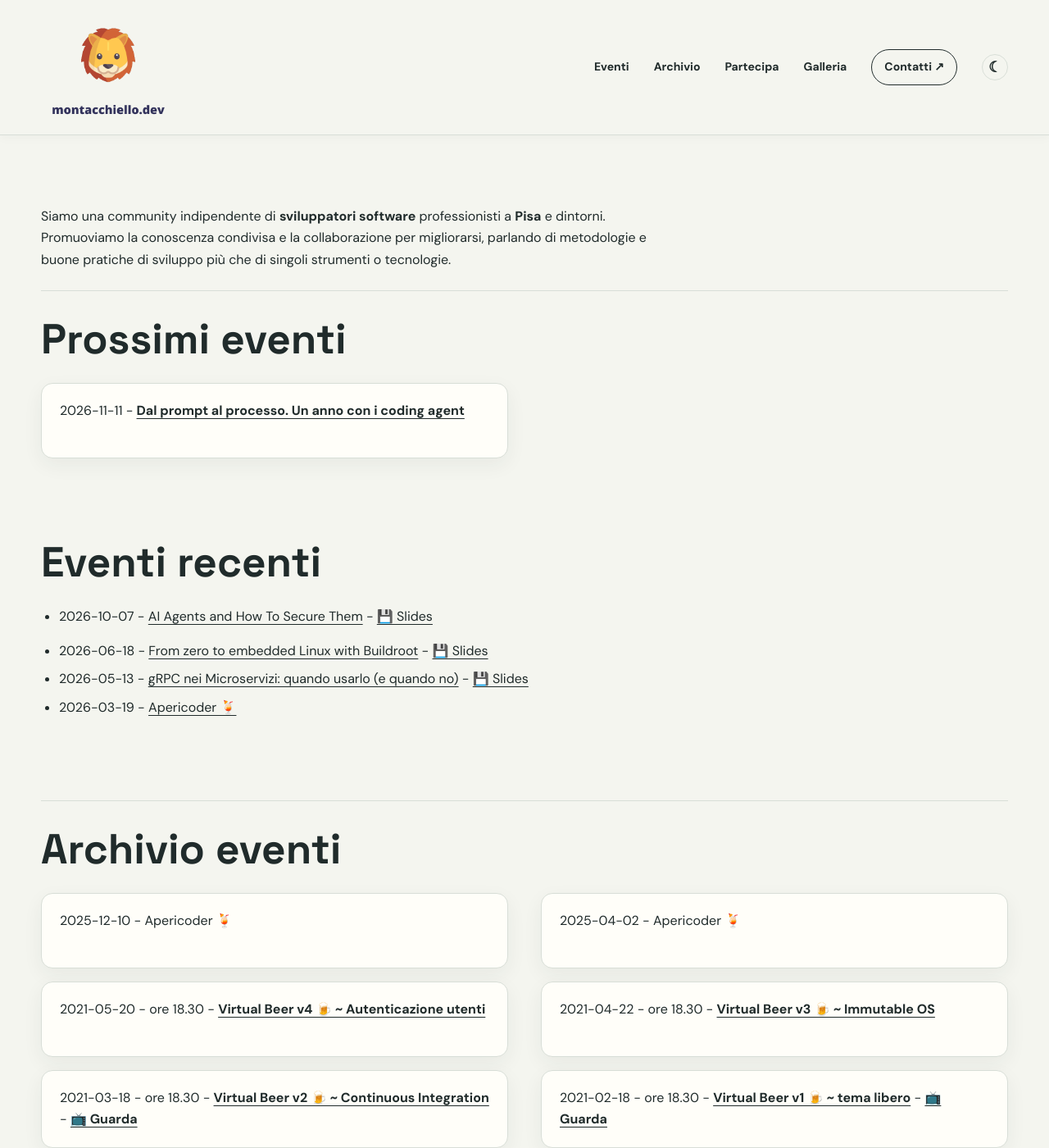
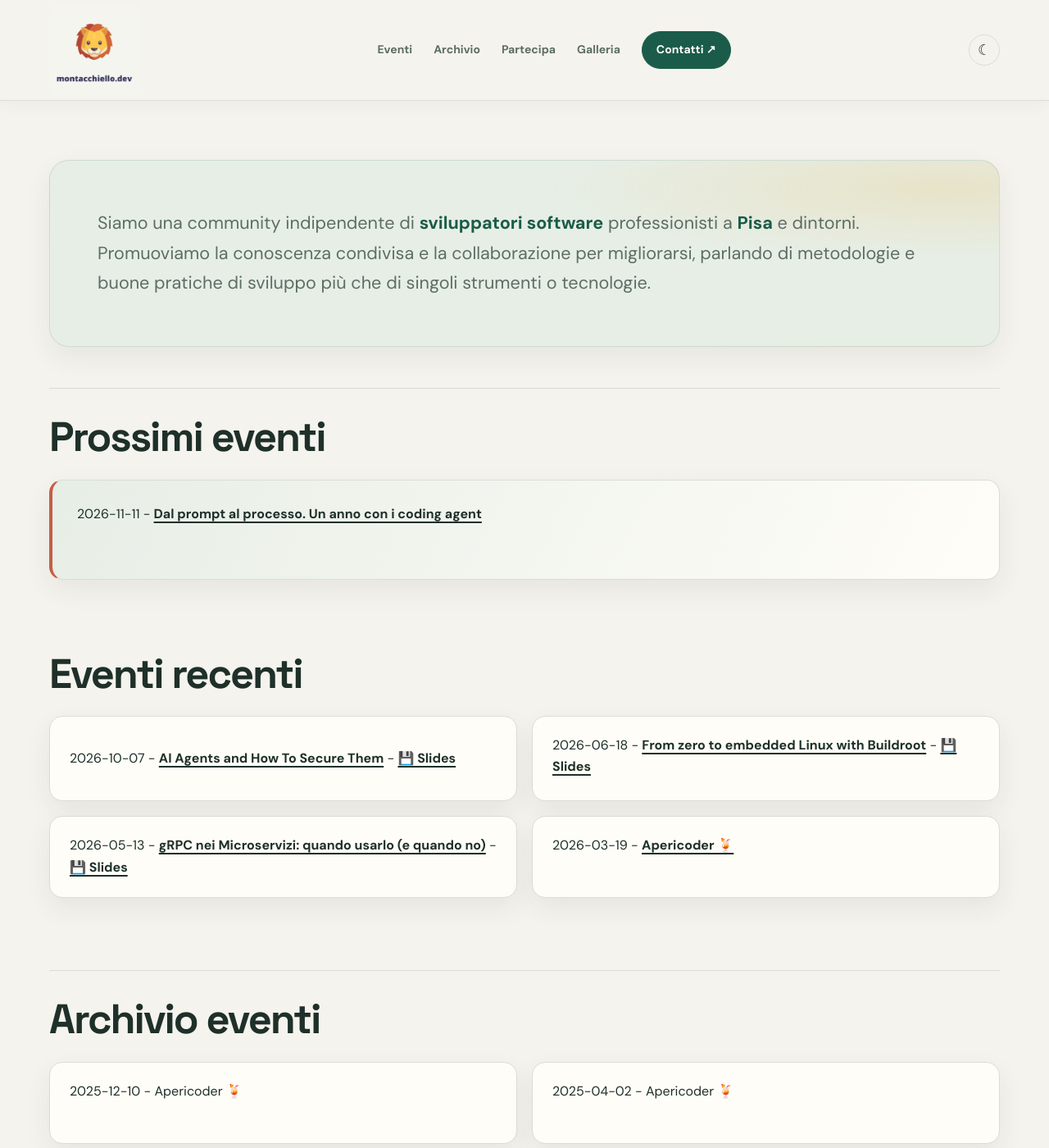
Before and after one commit to montacchiello-dev/montacchiello-dev.github.io, a Jekyll site: the page built from README.md, in a window 1280 px wide and 1400 px high. Shown: the whole window at 82% size. Built offline with Jekyll 4.4.1, drawn with Linux system fonts in a browser that asks for light colours.

Commit message:
New look and new event

```diff
--- a/_layouts/default.html
+++ b/_layouts/default.html
@@ -23,7 +23,6 @@
       <div class="shell header-inner">
         <a class="brand" href="{{ '/' | relative_url }}" aria-label="Montacchiello.dev, home">
           <img class="logo-light" src="{{ '/images/logo-light.png' | relative_url }}" alt="Montacchiello.dev">
-          <img class="logo-dark" src="{{ '/images/logo.png' | relative_url }}" alt="Montacchiello.dev">
         </a>
         <nav class="site-nav" aria-label="Navigazione principale">
           <a href="{{ '/' | relative_url }}#events">Eventi</a>
@@ -31,10 +30,10 @@
           <a href="{{ '/' | relative_url }}#join">Partecipa</a>
           <a href="{{ '/' | relative_url }}#gallery">Galleria</a>
           <a class="nav-cta" href="{{ '/' | relative_url }}#contacts">Contatti <span aria-hidden="true">↗</span></a>
-          <div class="theme-switch">
-            <button type="button" data-theme-toggle aria-label="Attiva il tema scuro" title="Attiva il tema scuro"><span class="theme-icon-light" aria-hidden="true">&#9788;</span><span class="theme-icon-dark" aria-hidden="true">&#9790;</span></button>
-          </div>
         </nav>
+        <div class="theme-switch">
+          <button type="button" data-theme-toggle aria-label="Attiva il tema scuro" title="Attiva il tema scuro"><span class="theme-icon-light" aria-hidden="true">&#9788;</span><span class="theme-icon-dark" aria-hidden="true">&#9790;</span></button>
+        </div>
       </div>
     </header>
 
--- a/assets/css/style.scss
+++ b/assets/css/style.scss
@@ -4,31 +4,32 @@
 @import url('https://fonts.googleapis.com/css2?family=DM+Sans:wght@400;500;700&family=Space+Grotesk:wght@400;500;600;700&display=swap');
 
 :root {
-  --ink: #202b2b;
-  --muted: #64706d;
-  --paper: #f4f5ef;
-  --white: #fffef9;
-  --line: #d8ded7;
-  --green: #1e6b5c;
-  --coral: #ef715b;
-  --yellow: #f4c95d;
-  --shell: min(1180px, calc(100% - 48px));
-  --header-bg: rgba(244, 245, 239, .96);
-  --card-bg: #fffef9;
-  --card-shadow: 0 8px 24px rgba(32, 43, 43, .06);
+  --ink: #1e3029;
+  --muted: #5c6e65;
+  --paper: #f5f3ed;
+  --white: #fffdf8;
+  --line: #d9ded5;
+  --green: #1a5c49;
+  --coral: #c65d45;
+  --yellow: #e9bd61;
+  --shell: min(1160px, calc(100% - 64px));
+  --header-bg: rgba(245, 243, 237, .94);
+  --card-bg: #fffdf8;
+  --hero-bg: #e7eee6;
+  --card-shadow: 0 12px 32px rgba(30, 48, 41, .07);
 }
 
 :root[data-theme='dark'] {
-  --ink: #f1f2e9;
-  --muted: #c4c4de;
-  --paper: #32325b;
-  --white: #f8f8ef;
-  --line: #53538a;
-  --green: #25254a;
-  --coral: #ff947b;
-  --yellow: #f5cf67;
-  --header-bg: rgba(50, 50, 91, .97);
-  --card-bg: #3c3c6b;
+  --ink: #f2f0e8;
+  --muted: #b8c5bb;
+  --paper: #17251f;
+  --line: #3a4d42;
+  --green: #25483a;
+  --coral: #e9876d;
+  --yellow: #f0cb79;
+  --header-bg: rgba(23, 37, 31, .96);
+  --card-bg: #20342b;
+  --hero-bg: #233d31;
   --card-shadow: 0 8px 24px rgba(0, 0, 0, .2);
 }
 
@@ -43,64 +44,73 @@ body {
   font-family: 'DM Sans', sans-serif;
   font-size: 16px;
   line-height: 1.65;
+  -webkit-font-smoothing: antialiased;
 }
 
 a { color: inherit; text-decoration-thickness: 1px; text-underline-offset: 4px; }
-a:hover { color: var(--coral); }
+a:hover { color: var(--green); }
 a:focus-visible { outline: 3px solid var(--coral); outline-offset: 4px; }
 
 .shell { width: var(--shell); margin: 0 auto; }
 
-.site-header { position: sticky; top: 0; z-index: 10; border-bottom: 1px solid var(--line); background: var(--header-bg); box-shadow: 0 2px 12px rgba(32, 43, 43, .04); }
-.header-inner { display: flex; align-items: center; justify-content: space-between; min-height: 60px; gap: 32px; }
-.brand img { display: block; width: 164px; height: auto; }
-:root[data-theme='light'] .logo-dark, :root[data-theme='dark'] .logo-light { display: none; }
-.site-nav { display: flex; align-items: center; gap: 30px; font-size: 14px; font-weight: 700; }
+.site-header { position: sticky; top: 0; z-index: 10; border-bottom: 1px solid var(--line); background: var(--header-bg); box-shadow: 0 4px 20px rgba(30, 48, 41, .04); backdrop-filter: blur(16px); }
+.header-inner { display: flex; align-items: center; justify-content: space-between; min-height: 122px; gap: 32px; }
+.brand { display: block; flex: 0 0 110px; width: 110px; height: 110px; overflow: hidden; border-radius: 12px; background: #f4f5ef; text-decoration: none; }
+.brand img { display: block; width: 110px; height: 110px; max-width: none; }
+.site-nav { display: flex; align-items: center; gap: 26px; font-size: 14px; font-weight: 700; }
 .site-nav a { text-decoration: none; }
-.site-nav .nav-cta { padding: 9px 15px; border: 1px solid var(--ink); border-radius: 100px; }
-.site-nav .nav-cta:hover { color: var(--white); background: var(--ink); }
+.site-nav > a:not(.nav-cta) { position: relative; padding: 8px 0; color: var(--muted); transition: color .2s ease; }
+.site-nav > a:not(.nav-cta)::after { position: absolute; right: 0; bottom: 2px; left: 0; height: 2px; transform: scaleX(0); transform-origin: left; background: var(--coral); content: ''; transition: transform .2s ease; }
+.site-nav > a:not(.nav-cta):hover { color: var(--ink); }
+.site-nav > a:not(.nav-cta):hover::after { transform: scaleX(1); }
+.site-nav .nav-cta { padding: 10px 17px; border: 1px solid var(--green); border-radius: 100px; background: var(--green); color: var(--white); transition: background .2s ease, border-color .2s ease, transform .2s ease; }
+.site-nav .nav-cta:hover { transform: translateY(-1px); border-color: var(--coral); background: var(--coral); color: #1e3029; }
 .theme-switch { display: flex; }
-.theme-switch button { display: grid; width: 32px; height: 32px; place-items: center; padding: 0; border: 1px solid var(--line); border-radius: 50%; background: transparent; color: var(--ink); font: inherit; font-size: 18px; line-height: 1; cursor: pointer; }
+.theme-switch button { display: grid; width: 38px; height: 38px; place-items: center; padding: 0; border: 1px solid var(--line); border-radius: 50%; background: transparent; color: var(--ink); font: inherit; font-size: 18px; line-height: 1; cursor: pointer; transition: border-color .2s ease, color .2s ease, background .2s ease; }
 .theme-switch button:hover, .theme-switch button:focus-visible { border-color: var(--coral); color: var(--coral); }
 :root[data-theme='light'] .theme-icon-light, :root[data-theme='dark'] .theme-icon-dark { display: none; }
-.theme-switch button:hover, .theme-switch button:focus-visible { color: var(--coral); }
 
-.page-content { padding: 70px 0 120px; }
-.page-content > h1 { max-width: 800px; margin: 0 0 34px; font-family: 'Space Grotesk', sans-serif; font-size: clamp(3rem, 7vw, 6.5rem); line-height: .95; letter-spacing: 0; }
-.page-content > h2 { margin: 100px 0 26px; font-family: 'Space Grotesk', sans-serif; font-size: clamp(2rem, 4vw, 3.5rem); line-height: 1.05; letter-spacing: 0; }
-.page-content > h2:first-of-type { margin-top: 22px; }
+.page-content { padding: 68px 0 112px; }
+.page-content > h1 { max-width: 900px; margin: 0 0 28px; font-family: 'Space Grotesk', sans-serif; font-size: clamp(3.2rem, 7vw, 6rem); line-height: .98; letter-spacing: -.055em; }
+.page-content > h2 { margin: 88px 0 24px; font-family: 'Space Grotesk', sans-serif; font-size: clamp(2rem, 4vw, 3.15rem); line-height: 1.08; letter-spacing: -.04em; }
+.page-content > h2:first-of-type { margin-top: 20px; }
 .page-content > p, .page-content > ul, .page-content > ol { max-width: 760px; }
 .page-content > p { margin: 0 0 24px; }
 .page-content > ul { padding-left: 22px; }
 .page-content > ul li { margin: 8px 0; }
 .page-content strong { font-weight: 700; }
 
-.home .page-content { padding-top: 86px; }
+.home .page-content { padding-top: 72px; }
 .home .page-content > h2, .home .page-content > h2[id] { scroll-margin-top: 112px; }
-.home .page-content > h1 { max-width: 920px; }
-.home .page-content > h1::after { display: inline-block; width: 18px; height: 18px; margin: 0 0 12px 14px; border-radius: 50%; background: var(--coral); content: ''; }
-.home .page-content > h1 + p { max-width: 640px; color: var(--muted); font-size: 1.2rem; }
+.home .page-content > p:first-child { position: relative; isolation: isolate; overflow: hidden; max-width: none; margin: 0 0 50px; padding: clamp(28px, 5vw, 58px); border: 1px solid rgba(26, 92, 73, .12); border-radius: 24px; background: radial-gradient(ellipse at 94% 15%, rgba(233, 189, 97, .22), transparent 31%), var(--hero-bg); box-shadow: var(--card-shadow); color: var(--muted); font-size: clamp(1.1rem, 2vw, 1.35rem); line-height: 1.7; }
+.home .page-content > p:first-child strong { color: var(--green); }
+:root[data-theme='dark'] .home .page-content > h1 + p strong { color: #9ac8aa; }
 
 #events, #archive, #join, #sponsor, #gallery, #contacts { padding-top: 32px; border-top: 1px solid var(--line); }
-#events + ul, #archive + ul { display: grid; grid-template-columns: repeat(2, minmax(0, 1fr)); gap: 16px 40px; max-width: none; padding: 0; list-style: none; }
-#events + ul li, #archive + ul li { min-height: 92px; margin: 0; padding: 20px 22px; border: 1px solid var(--line); border-radius: 14px; background: var(--card-bg); box-shadow: var(--card-shadow); transition: transform .2s ease, border-color .2s ease, box-shadow .2s ease; }
-#events + ul li:hover, #archive + ul li:hover { transform: translateY(-3px); border-color: var(--coral); box-shadow: 0 12px 28px rgba(32, 43, 43, .12); }
-#events + ul li a, #archive + ul li a { font-weight: 700; }
-.contact-qr { width: 280px; max-width: 100%; margin: 40px 0 0; text-align: center; padding: 12px; border: 1px solid var(--line); border-radius: 14px; background: #fff; box-shadow: var(--card-shadow); }
+#events + ul, .home .page-content > h2:nth-of-type(2) + ul, #archive + ul { display: grid; grid-template-columns: repeat(2, minmax(0, 1fr)); gap: 18px; max-width: none; padding: 0; list-style: none; }
+#events + ul li, .home .page-content > h2:nth-of-type(2) + ul li, #archive + ul li { min-height: 100px; margin: 0; padding: 22px 24px; border: 1px solid var(--line); border-radius: 16px; background: var(--card-bg); box-shadow: var(--card-shadow); transition: transform .2s ease, border-color .2s ease, box-shadow .2s ease; }
+#events + ul li:first-child { grid-column: 1 / -1; min-height: 122px; padding: 28px 30px; border-left: 4px solid var(--coral); background: linear-gradient(115deg, var(--hero-bg), var(--card-bg)); }
+#events + ul li:hover, .home .page-content > h2:nth-of-type(2) + ul li:hover, #archive + ul li:hover { transform: translateY(-3px); border-color: var(--coral); box-shadow: 0 16px 34px rgba(30, 48, 41, .12); }
+#events + ul li a, .home .page-content > h2:nth-of-type(2) + ul li a, #archive + ul li a { font-weight: 700; text-decoration-thickness: 1.5px; }
+#join + ul { display: grid; grid-template-columns: repeat(3, minmax(0, 1fr)); gap: 14px; max-width: none; padding: 0; list-style: none; }
+#join + ul li { margin: 0; padding: 20px; border: 1px solid var(--line); border-radius: 16px; background: var(--card-bg); }
+#join + ul li a { font-weight: 700; }
+.contact-qr { width: 280px; max-width: 100%; margin: 36px 0 0; text-align: center; padding: 14px; border: 1px solid var(--line); border-radius: 16px; background: #fff; box-shadow: var(--card-shadow); }
 .contact-qr a { display: block; text-decoration: none; }
 .contact-qr span { display: block; margin-top: 10px; color: #202b2b; font-weight: 700; }
 .contact-qr img { display: block; width: 100%; height: auto; }
-.contact-form { display: grid; gap: 16px; max-width: 520px; }
+.contact-form { display: grid; gap: 16px; max-width: 580px; }
 .contact-form label { display: grid; gap: 6px; font-weight: 700; }
-.contact-form input, .contact-form textarea { width: 100%; padding: 12px 14px; border: 1px solid var(--line); border-radius: 10px; background: var(--card-bg); color: var(--ink); font: inherit; font-weight: 400; }
+.contact-form input, .contact-form textarea { width: 100%; padding: 13px 15px; border: 1px solid var(--line); border-radius: 12px; background: var(--card-bg); color: var(--ink); font: inherit; font-weight: 400; }
 .contact-form input:focus-visible, .contact-form textarea:focus-visible { outline: 3px solid var(--coral); outline-offset: 2px; }
-.contact-form button { justify-self: start; padding: 13px 22px; border: 1px solid var(--ink); border-radius: 100px; background: var(--ink); color: var(--paper); font: inherit; font-weight: 700; cursor: pointer; }
-.contact-form button:hover { border-color: var(--coral); background: var(--coral); color: #202b2b; }
-.sponsor-logo { max-width: 360px; margin: 0 0 24px; }
+.contact-form button { justify-self: start; padding: 13px 24px; border: 1px solid var(--green); border-radius: 100px; background: var(--green); color: var(--white); font: inherit; font-weight: 700; cursor: pointer; transition: transform .2s ease, background .2s ease, border-color .2s ease; }
+.contact-form button:hover { transform: translateY(-1px); border-color: var(--coral); background: var(--coral); color: #1e3029; }
+.sponsor-logo { max-width: 360px; margin: 0 0 24px; padding: 22px; border: 1px solid var(--line); border-radius: 16px; background: var(--card-bg); }
 .sponsor-logo a { display: block; }
 .sponsor-logo img { display: block; width: 100%; height: auto; }
-#gallery + p { display: grid; grid-template-columns: repeat(3, 1fr); gap: 14px; max-width: none; }
-#gallery + p img { display: block; width: 100%; height: 210px; object-fit: cover; filter: saturate(.85); }
+#gallery + p { display: grid; grid-template-columns: repeat(4, minmax(0, 1fr)); gap: 14px; max-width: none; }
+#gallery + p img { display: block; width: 100%; height: 190px; border-radius: 12px; object-fit: cover; filter: saturate(.88); transition: filter .2s ease, transform .2s ease; }
+#gallery + p img:hover { transform: translateY(-2px); filter: saturate(1); }
 #gallery + p img.gallery-image { cursor: zoom-in; }
 #gallery + p img.gallery-image:focus-visible { outline: 3px solid var(--coral); outline-offset: 4px; }
 
@@ -116,54 +126,60 @@ a:focus-visible { outline: 3px solid var(--coral); outline-offset: 4px; }
 .gallery-modal-close:hover, .gallery-modal-arrow:hover, .gallery-modal-close:focus-visible, .gallery-modal-arrow:focus-visible { border-color: var(--yellow); color: var(--yellow); outline: 0; }
 
 .event-page .page-content { max-width: 900px; }
-.breadcrumb { padding-top: 30px; font-size: 14px; font-weight: 700; }
-.event-cover { width: min(100%, 760px); margin: 0 0 42px; background: var(--green); }
+.breadcrumb { padding-top: 28px; font-size: 14px; font-weight: 700; }
+.breadcrumb a { color: var(--muted); text-decoration: none; }
+.breadcrumb a:hover { color: var(--green); }
+.event-cover { width: min(100%, 760px); margin: 0 0 38px; overflow: hidden; border-radius: 20px; background: var(--green); box-shadow: var(--card-shadow); }
 .event-cover img { display: block; width: 100%; max-height: 440px; object-fit: cover; }
-.event-page .page-content > h1 { font-size: clamp(2.8rem, 6vw, 5.5rem); }
-.event-page .page-content > h2 { margin-top: 50px; font-size: clamp(1.7rem, 3vw, 2.5rem); }
+.event-page .page-content > h1 { font-size: clamp(2.8rem, 6vw, 5.2rem); }
+.event-page .page-content > h2 { margin-top: 52px; font-size: clamp(1.7rem, 3vw, 2.5rem); }
 .event-page iframe { display: block; width: 100%; max-width: 760px; aspect-ratio: 16 / 9; height: auto; margin: 42px 0; border: 0; }
-.event-page button, .event-page .page-content > p a[href*="eepurl"] { display: inline-block; padding: 13px 20px; border: 1px solid var(--ink); border-radius: 100px; background: var(--ink); color: var(--white); font: inherit; font-weight: 700; text-decoration: none; cursor: pointer; }
-.event-page button:hover, .event-page .page-content > p a[href*="eepurl"]:hover { background: var(--coral); border-color: var(--coral); color: var(--ink); }
+.event-page button, .event-page .page-content > p a[href*="eepurl"] { display: inline-block; padding: 13px 20px; border: 1px solid var(--green); border-radius: 100px; background: var(--green); color: var(--white); font: inherit; font-weight: 700; text-decoration: none; cursor: pointer; }
+.event-page button:hover, .event-page .page-content > p a[href*="eepurl"]:hover { background: var(--coral); border-color: var(--coral); color: #1e3029; }
 .event-page .page-content > p:last-child { margin-top: 50px; font-weight: 700; }
 .page-content img { max-width: 100%; height: auto; }
 .event-page .theme-switch button { display: grid; width: 32px; height: 32px; place-items: center; padding: 0; border: 1px solid var(--line); border-radius: 50%; background: transparent; color: var(--ink); font: inherit; font-size: 18px; line-height: 1; }
 
 @media (prefers-reduced-motion: reduce) {
   html { scroll-behavior: auto; }
-  #events + ul li, #archive + ul li { transition: none; }
+  *, *::before, *::after { scroll-behavior: auto !important; transition-duration: .01ms !important; animation-duration: .01ms !important; animation-iteration-count: 1 !important; }
 }
 
-.site-footer { padding: 8px 0 4px; background: var(--green); color: var(--white); }
-.footer-grid { display: grid; grid-template-columns: 1fr 1fr; gap: 20px; padding-bottom: 8px; }
+.site-footer { padding: 42px 0 22px; background: var(--green); color: var(--white); }
+.footer-grid { display: grid; grid-template-columns: 1fr 1fr; gap: 28px; padding-bottom: 28px; }
 .footer-kicker { margin: 0; color: var(--yellow); font-size: 13px; font-weight: 700; letter-spacing: .12em; text-transform: uppercase; }
 .footer-title { margin: 0; font-family: 'Space Grotesk', sans-serif; font-size: clamp(2.4rem, 5vw, 4.5rem); line-height: .98; }
-.footer-links { display: flex; align-content: start; flex-wrap: wrap; gap: 10px 28px; font-size: 1.05rem; }
+.footer-links { display: flex; align-content: start; flex-wrap: wrap; gap: 12px 28px; font-size: 1rem; }
 .footer-links a { width: fit-content; text-decoration: none; }
+.site-footer a:hover { color: var(--yellow); }
 .footer-links a span { color: var(--yellow); }
-.footer-bottom { display: flex; justify-content: space-between; gap: 20px; padding-top: 4px; border-top: 1px solid rgba(255, 254, 249, .3); color: rgba(255, 254, 249, .75); font-size: 13px; }
+.footer-bottom { display: flex; justify-content: space-between; gap: 20px; padding-top: 18px; border-top: 1px solid rgba(255, 254, 249, .3); color: rgba(255, 254, 249, .78); font-size: 13px; }
 
 @media (max-width: 700px) {
-  :root { --shell: min(100% - 32px, 1180px); }
-  .header-inner { min-height: 48px; }
-  .brand img { width: 132px; }
-  .site-nav { gap: 14px; font-size: 12px; }
-  .site-nav a:not(.nav-cta) { display: none; }
-  .site-nav .nav-cta { padding: 7px 11px; }
-  .theme-switch button { padding: 5px 7px; }
-  .page-content, .home .page-content { padding-top: 52px; padding-bottom: 76px; }
-  .page-content > h2 { margin-top: 68px; }
-  .home .page-content > h1 { font-size: clamp(3rem, 15vw, 5rem); }
-  .home .page-content > h1::after { width: 13px; height: 13px; margin-bottom: 8px; }
-  #events + ul, #archive + ul { display: block; }
+  :root { --shell: min(100% - 36px, 1160px); }
+  .header-inner { min-height: 0; flex-wrap: wrap; gap: 8px 16px; padding: 12px 0 8px; }
+  .header-inner { min-height: 100px; }
+  .brand { flex-basis: 92px; width: 92px; height: 92px; border-radius: 10px; }
+  .brand img { width: 92px; height: 92px; }
+  .site-nav { order: 2; width: 100%; gap: clamp(10px, 2.8vw, 16px); overflow-x: auto; font-size: 12px; scrollbar-width: thin; }
+  .site-nav > a { flex: 0 0 auto; white-space: nowrap; }
+  .site-nav .nav-cta { padding: 8px 11px; }
+  .theme-switch { order: 1; flex: 0 0 auto; margin-left: auto; }
+  .theme-switch button { width: 34px; height: 34px; }
+  .page-content, .home .page-content { padding-top: 48px; padding-bottom: 76px; }
+  .page-content > h2 { margin-top: 64px; }
+  .home .page-content > p:first-child { margin-bottom: 38px; padding: 25px; border-radius: 18px; font-size: 1.08rem; }
+  #events + ul, .home .page-content > h2:nth-of-type(2) + ul, #archive + ul { grid-template-columns: 1fr; }
+  #events + ul li:first-child { grid-column: auto; min-height: 0; padding: 20px; }
+  #join + ul { grid-template-columns: 1fr; gap: 10px; }
   .sponsor-logo { max-width: 280px; }
-  #gallery + p { grid-template-columns: repeat(2, 1fr); }
-  #gallery + p img { height: 150px; }
+  #gallery + p { grid-template-columns: repeat(2, minmax(0, 1fr)); gap: 10px; }
+  #gallery + p img { height: clamp(120px, 35vw, 180px); }
   .gallery-modal { grid-template-columns: 42px minmax(0, 1fr) 42px; gap: 8px; padding: 52px 10px 28px; }
   .gallery-modal-close { right: 14px; }
   .gallery-modal-arrow { width: 38px; height: 38px; }
-  #events + ul, #archive + ul { gap: 16px; }
-  #events + ul li, #archive + ul li { min-height: 0; padding: 16px; }
-  .footer-grid { grid-template-columns: 1fr; gap: 8px; padding-bottom: 8px; }
+  #events + ul li, .home .page-content > h2:nth-of-type(2) + ul li, #archive + ul li { min-height: 0; padding: 17px; }
+  .footer-grid { grid-template-columns: 1fr; gap: 18px; padding-bottom: 22px; }
   .footer-bottom { display: block; }
-  .footer-bottom span { display: block; margin-top: 2px; }
+  .footer-bottom span { display: block; margin-top: 5px; }
 }
```
Also changed, not shown: README.md (+1 -0 lines), images/2026-10-07-sicurezza-ai-agent.jpg (added).
